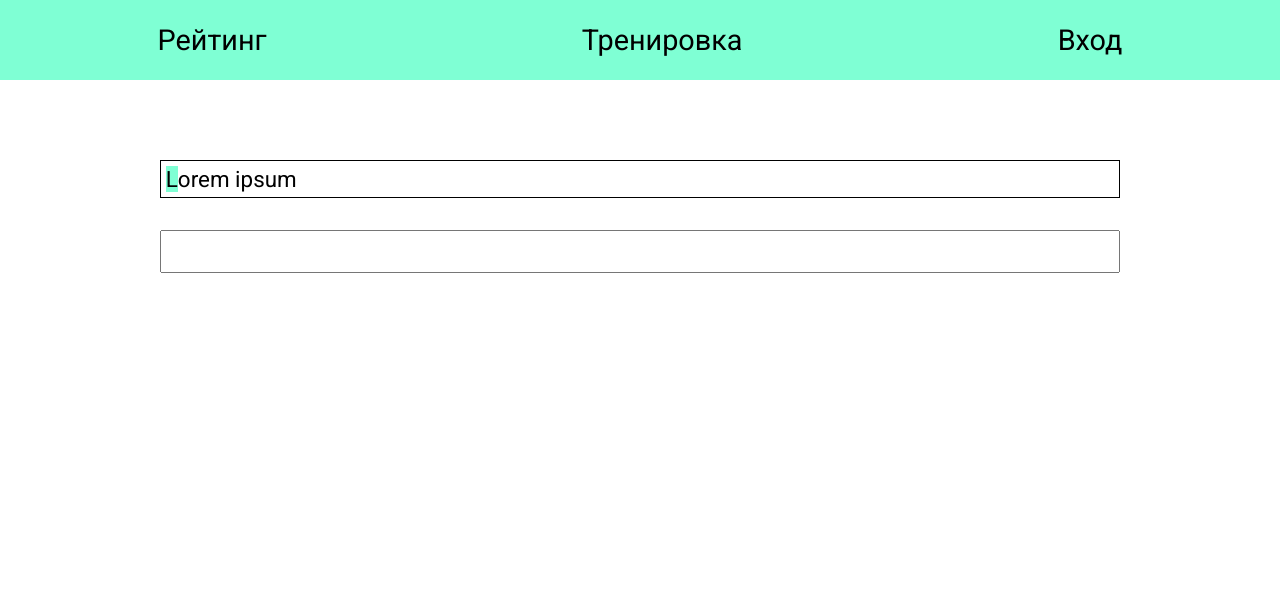
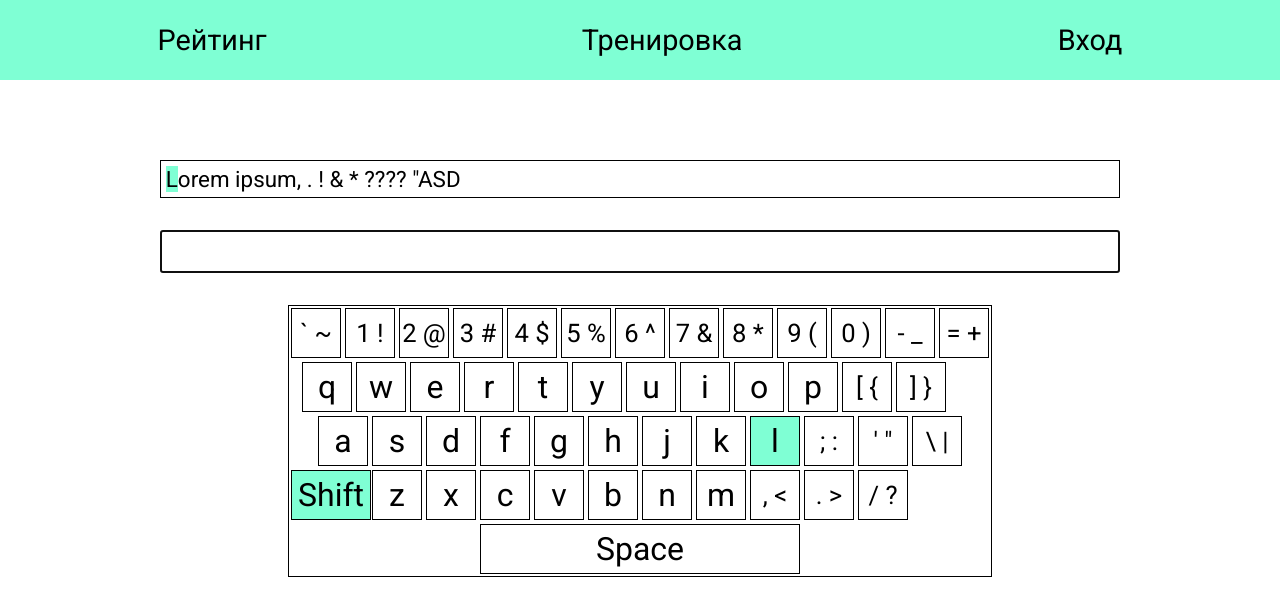
Before and after one commit to nomerdvadcatpyat/typing-speed-trainer, a React (Create React App) app: page /training in a window 1280 px wide. Shown: the top 616 px of the page. Built offline with nearby package versions, Linux system fonts and the light colour scheme.

Commit message:
basic keyboard layout

```diff
--- a/public/index.html
+++ b/public/index.html
@@ -19,5 +19,6 @@
     <noscript>You need to enable JavaScript to run this app.</noscript>
     <div id="root"></div>
 
+
   </body>
 </html>
--- a/src/components/Pages/TrainingPage/InputComponent/InputComponent.js
+++ b/src/components/Pages/TrainingPage/InputComponent/InputComponent.js
@@ -17,6 +17,7 @@ export const InputComponent = ({ forwardRef, text, inputText, changeInputText, s
 		<div className="input-wrap">
 			<input
 				ref={forwardRef}
+				autoFocus={true}
 				className="text-input"
 				type="text"
 				value={inputText}
--- a/src/components/Pages/TrainingPage/KeyboardComponent/KeyboardComponent.js
+++ b/src/components/Pages/TrainingPage/KeyboardComponent/KeyboardComponent.js
@@ -1,7 +1,77 @@
 import React from "react";
+import './KeyboardComponent.scss'
 
-export const KeyboardComponent = () => {
+export const KeyboardComponent = ({ keyboardLayout, text, inputText, lastSymbolInput, lastSymbolError }) => {
+	const nextChar = text.charAt(inputText.length);
+
+	console.log(lastSymbolInput)
+
+	let withShift = false;
+
+	const generateKeyboardRow = (chars) => {
+		return chars.map(char => {
+			const classes = ["keyboard__char-key"];
+
+			if(char === "Shift") {
+				const nextCharNeedShift = withShift ? 'keyboard__next-char' : ''
+				classes.push("keyboard__char-key_shift", nextCharNeedShift);
+				return <span key={char} className={classes.join(' ')}> {char} </span>
+			}
+			if(char === "Space") {
+				classes.push("keyboard__char-key_space")
+				if(nextChar === ' ') classes.push("keyboard__next-char")
+				return <span key={char} className={classes.join(' ')}> {char} </span>
+			}
+
+			let resChar;
+
+			if(char.withShift.match(/[a-z]/i)) {
+				resChar = char.withoutShift;
+			}
+			else {
+				resChar = char.withoutShift + ' ' + char.withShift;
+				classes.push("keyboard__char-key_with-shift");
+			}
+
+
+			if(lastSymbolError && (char.withoutShift === lastSymbolInput || char.withShift === lastSymbolInput)) {
+				classes.push("keyboard__last-char_error")
+			}
+			else if(char.withoutShift === nextChar || char.withShift === nextChar) {
+				if(char.withShift === nextChar) withShift = true
+				classes.push("keyboard__next-char");
+			}
+
+			// if(char === lastSymbolInput && lastSymbolError) {
+			// 	classes.push("keyboard__last-char_error")
+			// }
+			// else if(char === nextChar) classes.push("keyboard__next-char")
+
+			return <span key={resChar} className={classes.join(' ')}> {resChar} </span>
+		});
+	}
+
 	return (
-		<div>  </div>
+		<div className="keyboard">
+			<div className="first-char-row keyboard__char-row">
+				{ generateKeyboardRow(keyboardLayout.firstRow) }
+			</div>
+
+			<div className="second-char-row keyboard__char-row">
+				{ generateKeyboardRow(keyboardLayout.secondRow) }
+			</div>
+
+			<div className="third-char-row keyboard__char-row">
+				{ generateKeyboardRow(keyboardLayout.thirdRow) }
+			</div>
+
+			<div className="fourth-char-row keyboard__char-row">
+				{ generateKeyboardRow(keyboardLayout.fourthRow) }
+			</div>
+
+			<div className="fifth-char-row keyboard__char-row">
+				{ generateKeyboardRow(keyboardLayout.fifthRow) }
+			</div>
+		</div>
 	);
 }
--- /dev/null
+++ b/src/components/Pages/TrainingPage/KeyboardComponent/KeyboardComponent.scss
@@ -0,0 +1,56 @@
+.keyboard {
+  margin-top: 2rem;
+  display: flex;
+  flex-flow: column nowrap;
+  border: 1px solid black;
+
+  &__char-row {
+    display: flex;
+    flex-flow: row nowrap;
+    justify-content: center;
+  }
+
+  .second-char-row {
+    position: relative;
+    right: 1rem;
+  }
+
+  .fourth-char-row {
+    position: relative;
+    //right: 4rem;
+  }
+
+  &__char-key {
+    display: flex;
+    justify-content: center;
+    align-items: center;
+    font-size: 2rem;
+    border: 1px solid black;
+    width: 50px;
+    height: 50px;
+    margin: 2px;
+
+    &_with-shift {
+      font-size: 1.6rem;
+    }
+
+    &_space {
+      width: 20rem;
+    }
+
+    &_shift {
+      width: 5rem;
+      position: absolute;
+      left: 0;
+    }
+  }
+
+  &__next-char {
+    background-color: aquamarine;
+  }
+
+  &__last-char_error {
+    background-color: red;
+  }
+
+}
--- /dev/null
+++ b/src/components/Pages/TrainingPage/KeyboardComponent/KeyboardComponentContainer.js
@@ -0,0 +1,19 @@
+import React from "react";
+import {KeyboardComponent} from "./KeyboardComponent";
+import {connect} from 'react-redux'
+
+const KeyboardComponentContainer = (props) => {
+	return <KeyboardComponent {...props} />
+}
+
+const mapStateToProps = (state) => {
+	return {
+		keyboardLayout: state.trainingPage.keyboardLayout,
+		text: state.trainingPage.text,
+		inputText: state.trainingPage.inputText,
+		lastSymbolInput: state.trainingPage.lastSymbolInput,
+		lastSymbolError: state.trainingPage.lastSymbolError
+	}
+}
+
+export default connect(mapStateToProps)(KeyboardComponentContainer)
--- a/src/components/Pages/TrainingPage/TrainingPage.js
+++ b/src/components/Pages/TrainingPage/TrainingPage.js
@@ -1,21 +1,26 @@
 import React, {useEffect, useRef} from "react";
 import TextComponentContainer from "./TextComponent/TextComponentContainer";
 import InputComponentContainer from "./InputComponent/InputComponentContainer";
-import {KeyboardComponent} from "./KeyboardComponent/KeyboardComponent";
+import KeyboardComponentContainer from "./KeyboardComponent/KeyboardComponentContainer";
 import './TrainingPage.scss'
 
 
-export const TrainingPage = ({ endState, startSameText }) => {
+export const TrainingPage = ({ endState, startSameText, clearTraining }) => {
 
 	const keyDownHandler = (e) => {
 		if(e.key === "Backspace") e.preventDefault();
 	}
 
 	useEffect(() => {
+		console.log('train mount')
 		document.addEventListener('keydown', keyDownHandler);
 
-		return () => document.removeEventListener('keydown', keyDownHandler)
-	}, []);
+		return () => {
+			console.log('train unmount')
+			clearTraining();
+			document.removeEventListener('keydown', keyDownHandler);
+		}
+	}, [clearTraining]);
 
 	const inputRef = useRef(null);
 
@@ -40,7 +45,7 @@ export const TrainingPage = ({ endState, startSameText }) => {
 					null
 			}
 
-			<KeyboardComponent />
+			<KeyboardComponentContainer />
 		</div>
 	);
 }
--- a/src/components/Pages/TrainingPage/TrainingPageContainer.js
+++ b/src/components/Pages/TrainingPage/TrainingPageContainer.js
@@ -2,7 +2,7 @@ import React from 'react';
 import {connect} from 'react-redux'
 import {TrainingPage} from "./TrainingPage";
 import {bindActionCreators} from "redux";
-import {startNewText} from "../../../store/actionCreators/trainingPageActions";
+import {clearTraining, startNewText} from "../../../store/actionCreators/trainingPageActions";
 import {store} from "../../../store/store";
 
 
@@ -20,8 +20,10 @@ const mapStateToProps = (state) => {
 
 const mapDispatchToProps = (dispatch) => {
 	const sameText = store.getState().trainingPage.text;
+	const sameLang = store.getState().trainingPage.textLang;
 	return {
-		startSameText: bindActionCreators(() => startNewText(sameText), dispatch)
+		startSameText: bindActionCreators(() => startNewText(sameText, sameLang), dispatch),
+		clearTraining: bindActionCreators(clearTraining, dispatch)
 	}
 }
 
--- a/src/store/actionCreators/trainingPageActions.js
+++ b/src/store/actionCreators/trainingPageActions.js
@@ -1,27 +1,34 @@
-import { CHANGE_INPUT_TEXT, SET_END_TYPING_STATE, START_NEW_TEXT } from "../actionTypes";
+import {CHANGE_INPUT_TEXT, CLEAR_TRAINING, SET_END_TYPING_STATE, START_NEW_TEXT} from "../actionTypes";
 
 export const setEndTypingState = () => {
-	console.log('setEndTypingState ')
 
 	return {
 		type: SET_END_TYPING_STATE
 	}
 }
 
-export const startNewText = (text) => {
-	console.log('startNewText')
+export const startNewText = (text, lang) => {
 
 	return {
 		type: START_NEW_TEXT,
-		payload: text
+		payload: {
+			text: text,
+			lang: lang
+		}
 	}
 }
 
 export const changeInputText = (newInputText) => {
-	console.log('changeInputText');
 
 	return {
 		type: CHANGE_INPUT_TEXT,
 		payload: newInputText
 	}
 }
+
+export const clearTraining = () => {
+
+	return {
+		type: CLEAR_TRAINING
+	}
+}
--- a/src/store/actionTypes.js
+++ b/src/store/actionTypes.js
@@ -4,3 +4,5 @@ export const SET_END_TYPING_STATE = "SET_END_TYPING_STATE";
 export const START_NEW_TEXT = "START_NEW_TEXT";
 
 export const CHANGE_INPUT_TEXT = "CHANGE_INPUT_TEXT";
+
+export const CLEAR_TRAINING = "CLEAR_TRAINING";
--- /dev/null
+++ b/src/store/keyboardLayouts.js
@@ -0,0 +1,62 @@
+
+export const keyboardLayouts = {
+	// ru: [ "й", "ц", "у", "к", "е", "н", "г", "ш", "щ", "з", "х", "ъ", "ф", "ы", "в", "а", "п", "р", "о", "л", "д", "ж", "э", "я", "ч", "с", "м", "и", "т", "ь", "б", "ю" ],
+	en: {
+		firstRow: [
+			{ withoutShift: "`", withShift: "~" },
+			{ withoutShift: "1", withShift: "!" },
+			{ withoutShift: "2", withShift: "@" },
+			{ withoutShift: "3", withShift: "#" },
+			{ withoutShift: "4", withShift: "$" },
+			{ withoutShift: "5", withShift: "%" },
+			{ withoutShift: "6", withShift: "^" },
+			{ withoutShift: "7", withShift: "&" },
+			{ withoutShift: "8", withShift: "*" },
+			{ withoutShift: "9", withShift: "(" },
+			{ withoutShift: "0", withShift: ")" },
+			{ withoutShift: "-", withShift: "_" },
+			{ withoutShift: "=", withShift: "+" }
+		],
+		secondRow: [
+			{ withoutShift: "q", withShift: "Q" },
+			{ withoutShift: "w", withShift: "W" },
+			{ withoutShift: "e", withShift: "E" },
+			{ withoutShift: "r", withShift: "R" },
+			{ withoutShift: "t", withShift: "T" },
+			{ withoutShift: "y", withShift: "Y" },
+			{ withoutShift: "u", withShift: "U" },
+			{ withoutShift: "i", withShift: "I" },
+			{ withoutShift: "o", withShift: "O" },
+			{ withoutShift: "p", withShift: "P" },
+			{ withoutShift: "[", withShift: "{" },
+			{ withoutShift: "]", withShift: "}" }
+		],
+		thirdRow: [
+			{ withoutShift: "a", withShift: "A" },
+			{ withoutShift: "s", withShift: "S" },
+			{ withoutShift: "d", withShift: "D" },
+			{ withoutShift: "f", withShift: "F" },
+			{ withoutShift: "g", withShift: "G" },
+			{ withoutShift: "h", withShift: "H" },
+			{ withoutShift: "j", withShift: "J" },
+			{ withoutShift: "k", withShift: "K" },
+			{ withoutShift: "l", withShift: "L" },
+			{ withoutShift: ";", withShift: ":" },
+			{ withoutShift: "'", withShift: '"' },
+			{ withoutShift: "\\", withShift: '|' }
+		],
+		fourthRow: [
+			"Shift",
+			{ withoutShift: "z", withShift: "Z" },
+			{ withoutShift: "x", withShift: "X" },
+			{ withoutShift: "c", withShift: "C" },
+			{ withoutShift: "v", withShift: "V" },
+			{ withoutShift: "b", withShift: "B" },
+			{ withoutShift: "n", withShift: "N" },
+			{ withoutShift: "m", withShift: "M" },
+			{ withoutShift: ",", withShift: "<" },
+			{ withoutShift: ".", withShift: ">" },
+			{ withoutShift: "/", withShift: "?" }],
+		fifthRow: ["Space"]
+	}
+}
--- a/src/store/reducers/trainingPageReducer.js
+++ b/src/store/reducers/trainingPageReducer.js
@@ -1,8 +1,12 @@
-import { CHANGE_INPUT_TEXT, SET_END_TYPING_STATE, START_NEW_TEXT} from "../actionTypes";
+import {CHANGE_INPUT_TEXT, CLEAR_TRAINING, SET_END_TYPING_STATE, START_NEW_TEXT} from "../actionTypes";
+import {keyboardLayouts} from "../keyboardLayouts";
 
 const initialState = {
-	text: `Lorem ipsum`.replaceAll(/[\r\n\t]/g, ''),
+	text: `Lorem ipsum, . ! & * ???? "ASD`.replaceAll(/[\r\n\t]/g, ''),
+	textLang: 'en',
+	keyboardLayout: keyboardLayouts.en,
 	inputText: '',
+	lastSymbolInput: '',
 	lastSymbolError: false,
 	endState: false
 }
@@ -11,25 +15,28 @@ export const trainingPageReducer = (state = initialState, action) => {
 	switch (action.type) {
 
 		case SET_END_TYPING_STATE: {
-			console.log('reducer end state');
 			return {...state, endState: true}
 		}
 
 		case START_NEW_TEXT: {
-			console.log('reducer start new text');
-			return {...state, text: action.payload, endState: false, inputText: '' }
+			return {...state, text: action.payload.text, textLang: action.payload.lang, endState: false, inputText: '' }
 		}
 
 		case CHANGE_INPUT_TEXT: {
-			console.log('reducer change input text');
 			const newInputText = action.payload;
 			const substrText = state.text.substr(0, newInputText.length);
+			const lastSymbolInput = newInputText.charAt(newInputText.length - 1);
 
 			if(substrText === newInputText) {
-				return { ...state, inputText: newInputText, lastSymbolError: false }
+				return { ...state, inputText: newInputText, lastSymbolInput, lastSymbolError: false }
 			}
 
-			return {...state, lastSymbolError: true };
+			return {...state, lastSymbolInput, lastSymbolError: true };
+		}
+
+
+		case CLEAR_TRAINING: {
+			return {...initialState}
 		}
 
 		default: return state
```
Also changed, not shown: 1 other file (tests, documents, lock files or other folders).
